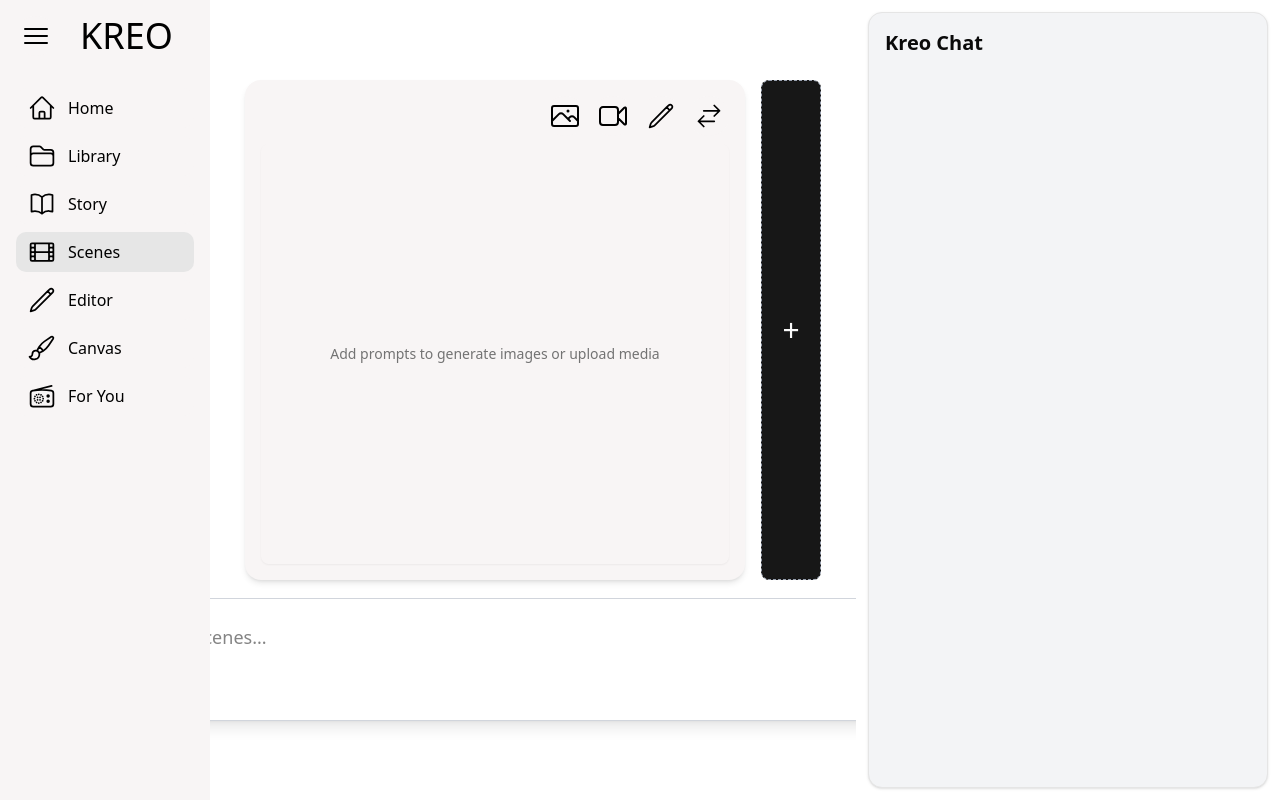
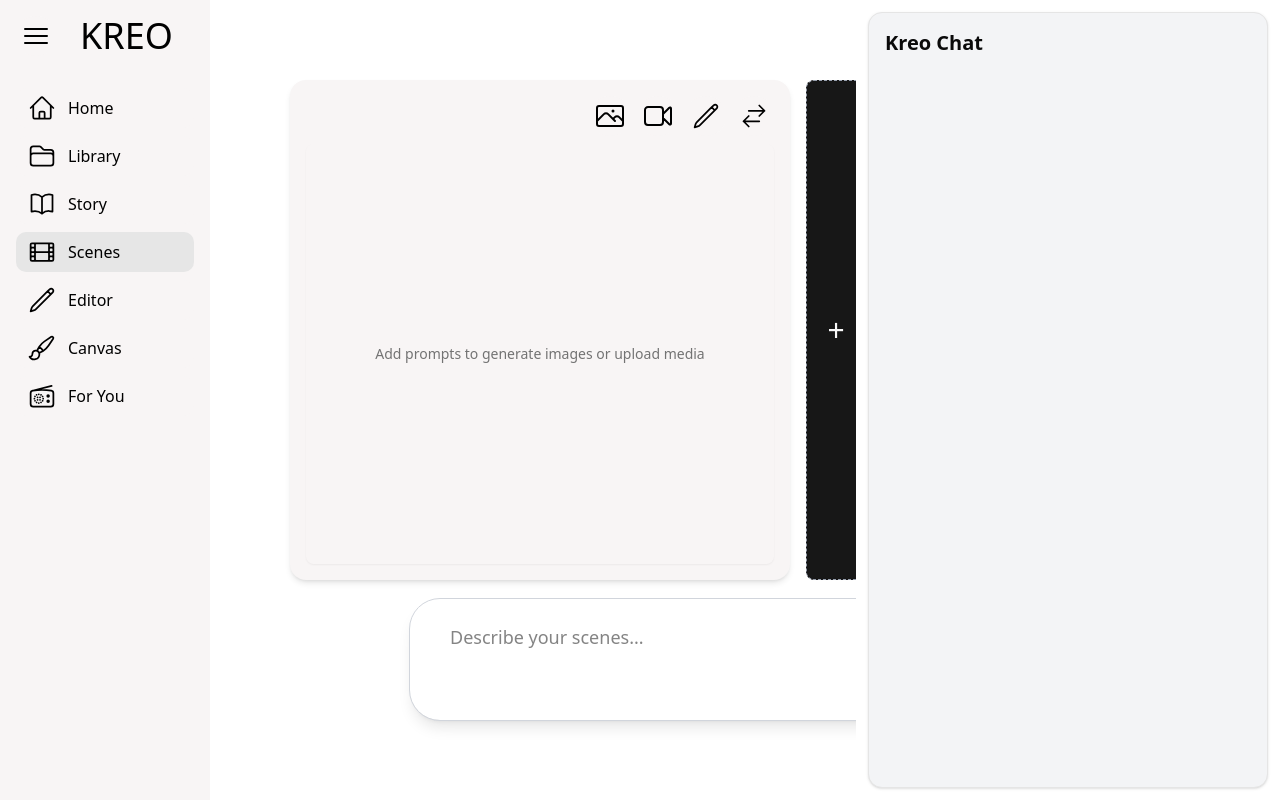
Before and after one commit to ThamzidKarim/Kreo, a React (Vite) app in the folder frontend/: page /scenes in a window 1280 px wide. Built offline with nearby package versions, Linux system fonts and the light colour scheme.

Commit message:
Redesigned layout of prompt cards and engineered prompts

```diff
--- a/frontend/src/pages/Scenes.tsx
+++ b/frontend/src/pages/Scenes.tsx
@@ -37,7 +37,7 @@ function Scenes() {
             </div>
 
             {/* Display the prompts received from the Story page*/}
-            <div className="flex flex-1 flex-col items-center justify-between overflow-x-auto p-20">
+            <div className="flex flex-1 flex-col items-start justify-between overflow-x-auto p-20">
                 <div className="flex space-x-4">
                     {prompts && prompts.length > 0 ? (
                         prompts.map((prompt: string, index: number) => (
@@ -67,7 +67,7 @@ function Scenes() {
                 </div>
 
                 {/* Prompt bar at the bottom */}
-                <div>
+                <div className="ml-30">
                     <PromptBar
                         onSend={(userPrompt: string, aiResponse: string) =>
                             setMessages([...messages, { userPrompt, aiResponse }])
```
Also changed, not shown: 1 other file (tests, documents, lock files or other folders).
